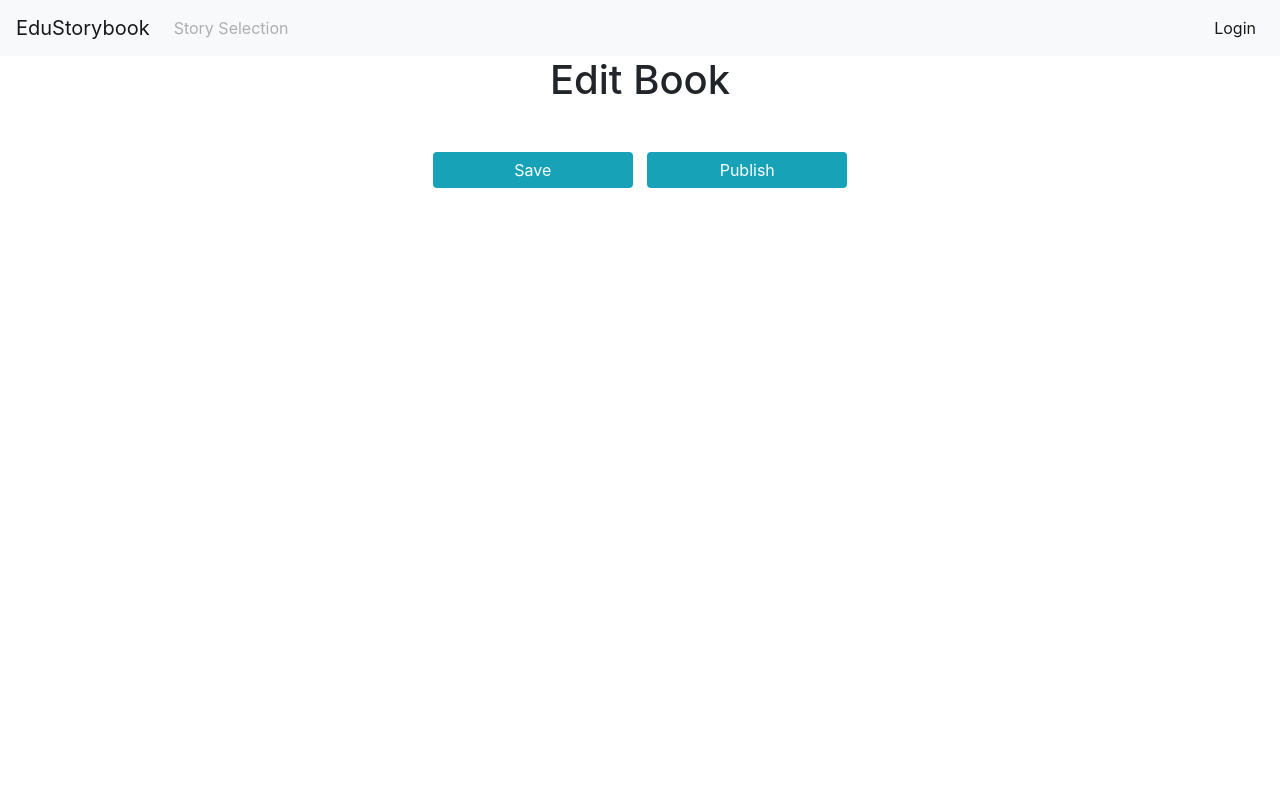
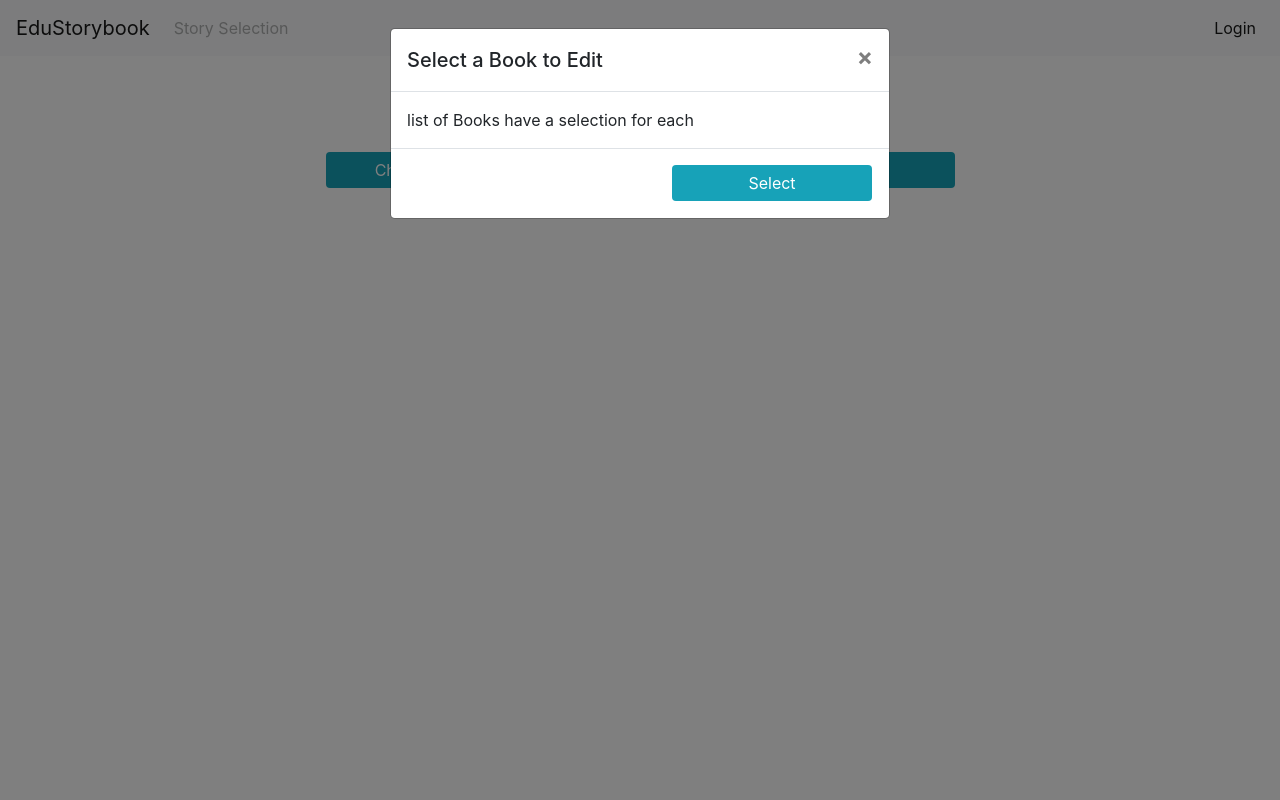
Before and after one commit to BITNULLS/storybook, a Flask app: page /admin/edit_book in a window 1280 px wide. Run offline with Flask 2, Linux system fonts and the light colour scheme; the page is wider than the window, and the part outside it is not shown; some libraries are stand-ins or nearby versions.

Commit message:
created popups

```diff
--- a/edu_storybook/templates/admin/edit_book.html
+++ b/edu_storybook/templates/admin/edit_book.html
@@ -21,8 +21,36 @@
   <h1 class="text-center mb-5">Edit Book</h1>
 </div>
 
+<script>
+  $(document).ready(function(){
+      $("#selectBookModal").modal('show');
+  });
+</script>
+
+<div class="modal fade" id="selectBookModal" tabindex="-1" role="dialog" aria-labelledby="selectBookModalLabel" aria-hidden="true">
+  <div class="modal-dialog" role="document">
+    <div class="modal-content">
+      <div class="modal-header">
+        <h5 class="modal-title" id="selectBookModalLabel">Select a Book to Edit</h5>
+        <button type="button" class="close" data-dismiss="modal" aria-label="Close">
+          <span aria-hidden="true">&times;</span>
+        </button>
+      </div>
+      <div class="modal-body">
+        list of Books
+        have a selection for each
+      </div>
+      <div class="modal-footer">
+        <button type="button" class="btn btn-primary btn-atts bg-info" data-dismiss="modal">Select</button>
+      </div>
+    </div>
+  </div>
+</div>
+
+<!--Save and Publish buttons-->
 <div class="row justify-content--center">
   <div class="col text-center col_atts">
+    <a type="button" class="btn btn-primary btn-atts bg-info" data-toggle="modal" data-target="#selectBookModal">Change Book</a>
     <a href="/admin/" class="btn btn-primary btn-atts bg-info" role="button" aria-pressed="true">Save</a>
     <a href="/admin/" class="btn btn-primary btn-atts bg-info" role="button" aria-pressed="true">Publish</a>
   </div>
```
